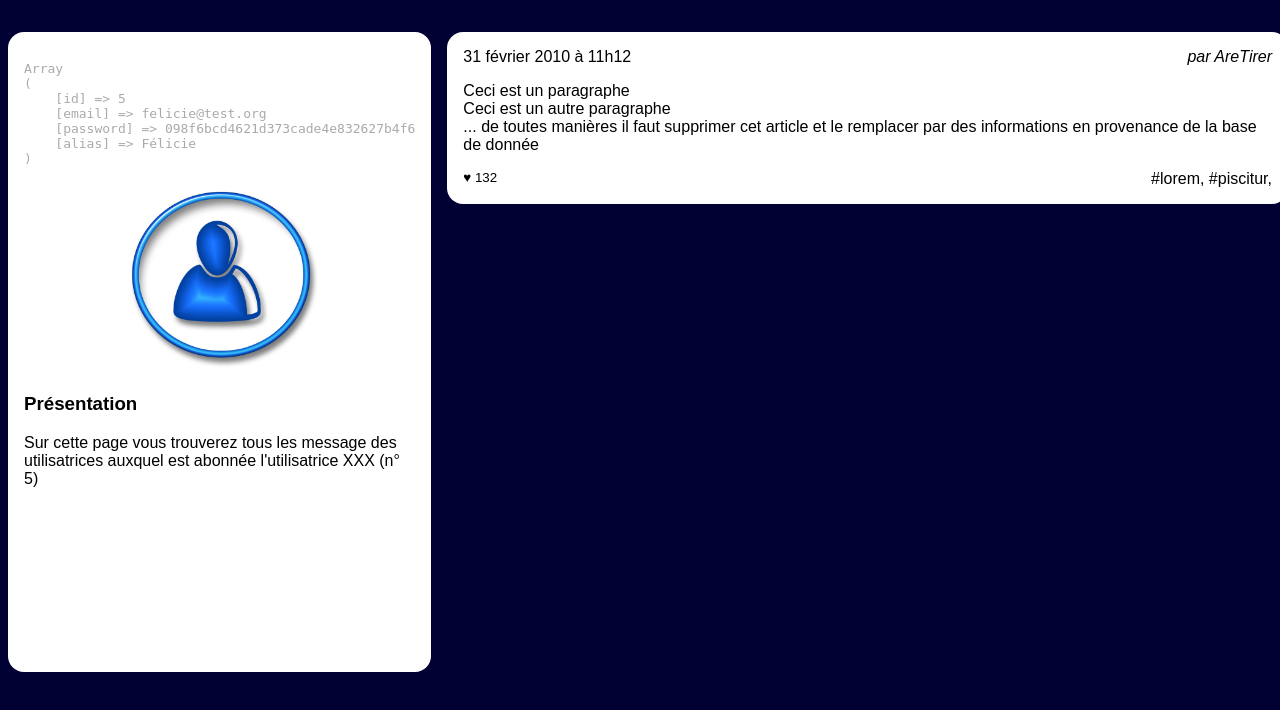
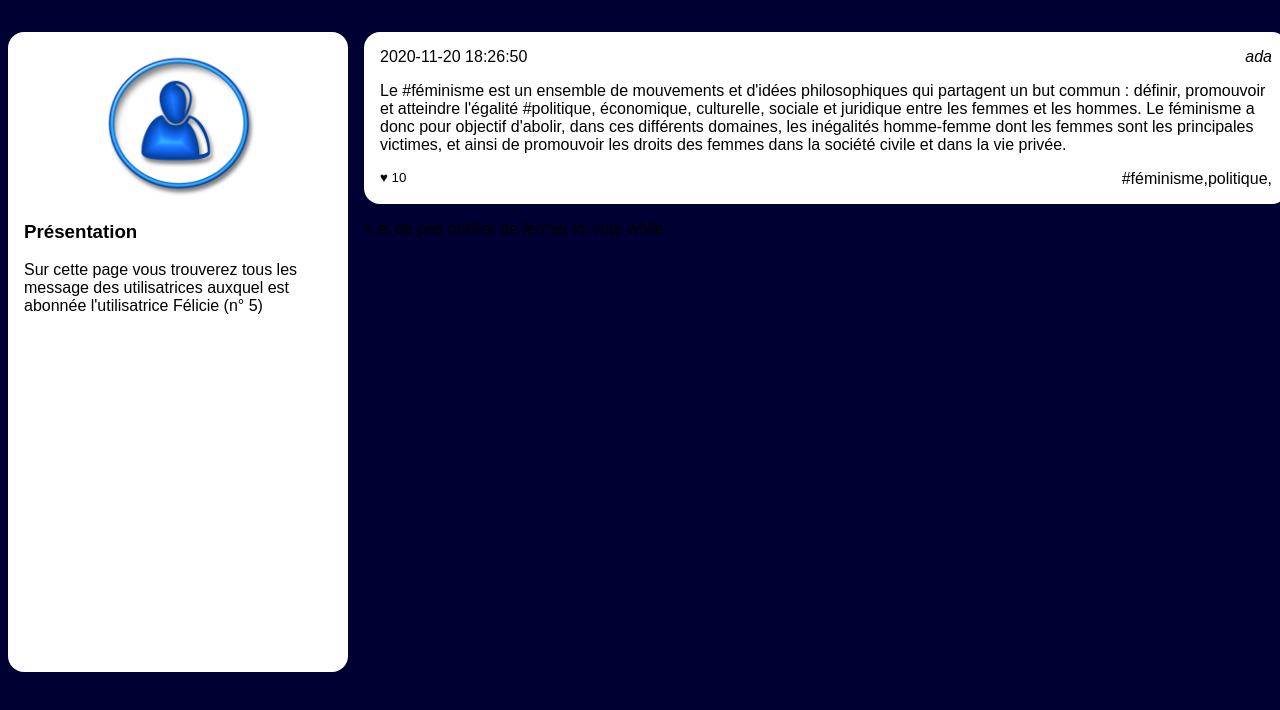
Before and after one commit to IscianeN/Projet-collectif_reseau-social-php, a PHP site: page /feed.php?user_id=5 in a window 1280 px wide. Shown: the part 90-800 px from the top of the page. Run offline with PHP 8.4, Linux system fonts and the light colour scheme; data comes from the database, SQL or seed files in the repository.

Commit message:
Refacto feed page

```diff
--- a/Niveau1/feed.php
+++ b/Niveau1/feed.php
@@ -53,14 +53,14 @@
                 $lesInformations = $mysqli->query($laQuestionEnSql);
                 $user = $lesInformations->fetch_assoc();
                 //@todo: afficher le résultat de la ligne ci dessous, remplacer XXX par l'alias et effacer la ligne ci-dessous
-                echo "<pre>" . print_r($user, 1) . "</pre>";
+                // echo "<pre>" . print_r($user, 1) . "</pre>";
                 ?>
                 <img src="user.jpg" alt="Portrait de l'utilisatrice"/>
                 <section>
                     <h3>Présentation</h3>
                     <p>Sur cette page vous trouverez tous les message des utilisatrices
-                        auxquel est abonnée l'utilisatrice XXX
-                        (n° <?php echo $userId ?>)
+                        auxquel est abonnée l'utilisatrice
+                        <?php echo $user['alias'] ?> (n° <?php echo $userId ?>)
                     </p>
 
                 </section>
@@ -96,28 +96,24 @@
                  * Etape 4: @todo Parcourir les messsages et remplir correctement le HTML avec les bonnes valeurs php
                  * A vous de retrouver comment faire la boucle while de parcours...
                  */
+                while ($post = $lesInformations->fetch_assoc())
+                {
                 ?>
                     <article>
                         <h3>
-                        <time datetime='2020-02-01 11:12:13' >31 février 2010 à 11h12</time>
+                            <time><?php echo $post['created']?></time>
                         </h3>
-                    <address>par AreTirer</address>
+                        <address><?php echo $post['author_name'] ?></address>
                         <div>
-                        <p>Ceci est un paragraphe</p>
-                        <p>Ceci est un autre paragraphe</p>
-                        <p>... de toutes manières il faut supprimer cet
-                            article et le remplacer par des informations en
-                            provenance de la base de donnée</p>
+                            <p><?php echo $post['content'] ?></p>
                         </div>
                         <footer>
-                        <small>♥ 132</small>
-                        <a href="">#lorem</a>,
-                        <a href="">#piscitur</a>,
+                            <small>♥ <?php echo $post['like_number'] ?></small>
+                            <a href="">#<?php echo $post['taglist'] ?></a>,
                         </footer>
                     </article>
-                <?php
+                <?php } ?>
                 // et de pas oublier de fermer ici vote while
-                ?>
 
 
             </main>
```
Lines whose indentation alone changed are shown as unchanged.
